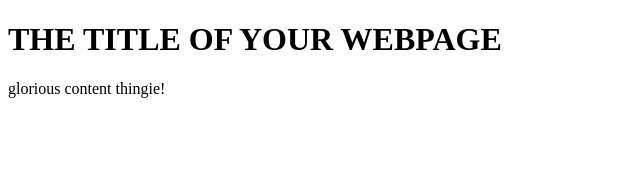
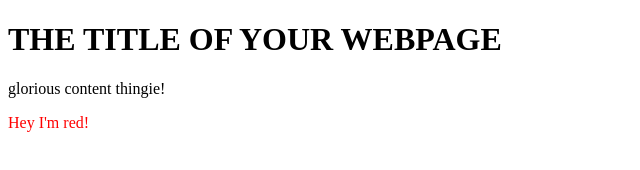
Before and after one commit to HasinJ/DOMexerciseJavascript, a plain HTML site: page index.html in a window 1280 px wide. Shown: the full height of the page, 0-640 px from the left. Drawn offline with Linux system fonts and the light colour scheme.

Commit message:
first exercise of OdinProj completed

```diff
--- a/index.html
+++ b/index.html
@@ -24,7 +24,12 @@
 
       container.appendChild(content);
 
+      //a <p> with red text that says “Hey I’m red!”
+      const paragraph = document.createElement('p');
+      paragraph.setAttribute('style','color: red;')
+      paragraph.textContent = "Hey I'm red!";
 
+      container.appendChild(paragraph);
 
 
     </script>
```
